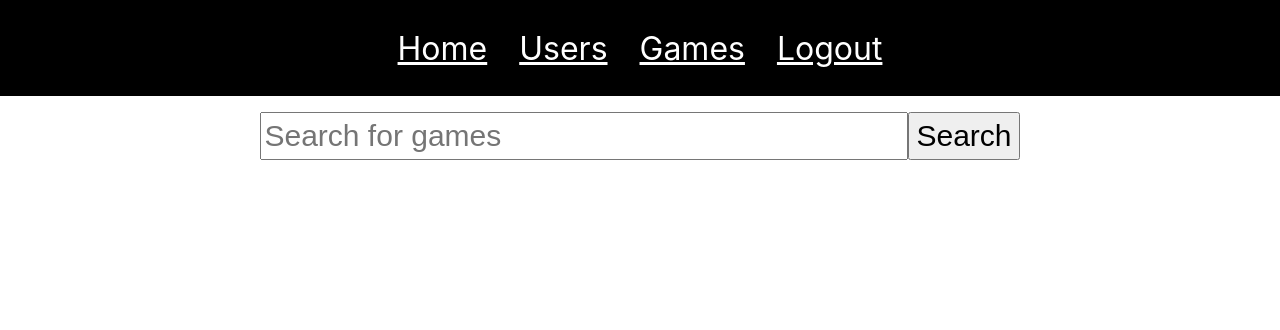
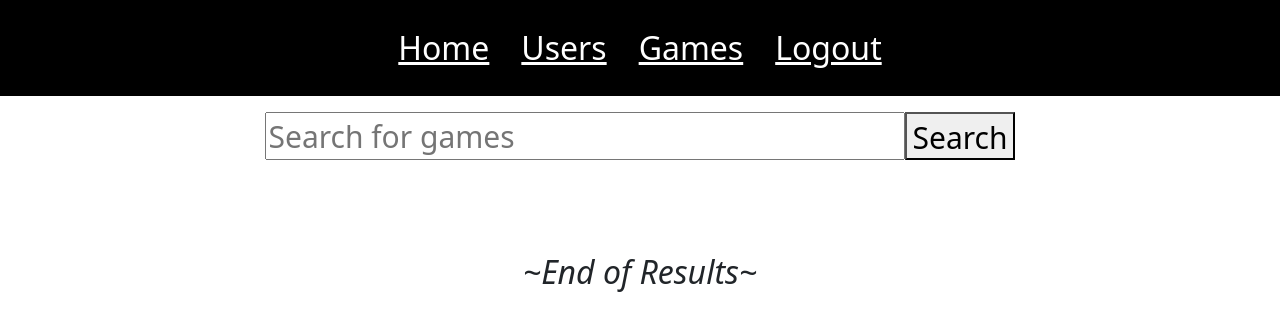
Before and after one commit to brian-walvoord/GGs, a React (Create React App) app in the folder frontend/: page /games in a window 1280 px wide. Shown: the top 330 px of the page. Built offline with nearby package versions, Linux system fonts and the light colour scheme.

Commit message:
feat: added popups and covers to games

```diff
--- a/frontend/package.json
+++ b/frontend/package.json
@@ -6,7 +6,9 @@
     "@testing-library/jest-dom": "^5.16.5",
     "@testing-library/react": "^13.4.0",
     "@testing-library/user-event": "^13.5.0",
+    "bootstrap": "^5.2.2",
     "react": "^18.2.0",
+    "react-bootstrap": "^2.6.0",
     "react-dom": "^18.2.0",
     "react-router-dom": "5.0",
     "react-scripts": "5.0.1",
--- a/frontend/src/components/App.jsx
+++ b/frontend/src/components/App.jsx
@@ -1,5 +1,5 @@
 import '../sass/App.scss';
-import React, { useState } from "react";
+import React, { useEffect, useState } from "react";
 import { BrowserRouter as Router, Route, Switch } from "react-router-dom";
 import UserSelect from "./UserSelect";
 import Games from "./Games";
@@ -13,13 +13,17 @@ function App() {
   const [games, setGames] = useState(null);
   const [users, setUsers] = useState(null);
   const [usersFName, setUsersFName] = useState([]);
-
+  const [gamePopup, setGamePopup] = useState(false);
+  const [selection, setSelection] = useState(null);
 
   return (
     <Router>
       <Switch>
         <Route exact path="/">
-          <UserSelect usersFName={usersFName} setUsersFName={setUsersFName} />
+          <UserSelect
+            usersFName={usersFName}
+            setUsersFName={setUsersFName}
+          />
         </Route>
         <Route path="/home">
           <Navbar />
@@ -27,11 +31,21 @@ function App() {
         </Route>
         <Route path="/games">
           <Navbar />
-          <Games games={games} setGames={setGames}/>
+          <Games
+            games={games}
+            setGames={setGames}
+            gamePopup={gamePopup}
+            setGamePopup={setGamePopup}
+            selection={selection}
+            setSelection={setSelection}
+          />
         </Route>
         <Route path="/users">
           <Navbar />
-          <Users users={users} setUsers={setUsers}/>
+          <Users
+            users={users}
+            setUsers={setUsers}
+          />
         </Route>
       </Switch>
     </Router>
--- /dev/null
+++ b/frontend/src/components/GamePopup.jsx
@@ -0,0 +1,45 @@
+import Modal from "react-bootstrap/Modal";
+import Card from 'react-bootstrap/Card';
+import CloseButton from 'react-bootstrap/CloseButton';
+import { useEffect, useState } from "react";
+import "bootstrap/dist/css/bootstrap.min.css";
+import "../sass/layout/Popup.scss";
+
+const GamePopup = (props) => {
+  const { setGamePopup, selection } = props;
+
+  const [cover, setCover] = useState(null)
+
+  const closePopup = () => {
+    setGamePopup(false)
+  }
+
+  useEffect(() => {
+    fetch(`/games/getCover/?id=${selection.cover}`)
+      .then(res => res.json())
+      .then(res => {
+        let coverArr = res[0].url.split("thumb");
+        coverArr.splice(1, 0, "cover_big");
+        return coverArr.join("");
+      })
+      .then(res => setCover(res))
+  }, [])
+
+  return (
+    <Modal size="lg" show={true} onHide={closePopup}>
+      <Card className="popup-container">
+      <CloseButton className="closeBtn" onClick={closePopup}/>
+      <Card.Img className="game-cover" alt="game cover" src={cover}></Card.Img>
+        <Card.Body>
+          <div className="title">
+            <h1>{selection.name}</h1>
+            <h3>rating will go here</h3>
+          </div>
+          <h2>{selection.summary}</h2>
+        </Card.Body>
+      </Card>
+    </Modal>
+  )
+}
+
+export default GamePopup;
--- a/frontend/src/components/Games.jsx
+++ b/frontend/src/components/Games.jsx
@@ -1,10 +1,20 @@
 import { useEffect, useState } from "react";
 import "../sass/pages/Games.scss";
+import GamePopup from "./GamePopup.jsx";
+
 
 const Games = (props) => {
-  const { games, setGames } = props;
+  const {
+    games,
+    setGames,
+    gamePopup,
+    setGamePopup,
+    selection,
+    setSelection
+  } = props;
 
   const [searchQuery, setSearchQuery] = useState("");
+  // const [gamePopup, setGamePopup] = useState(false);
 
   const fetchGames = () => {
     fetch(`/games/getGames/?search=${searchQuery}`)
@@ -24,7 +34,12 @@ const Games = (props) => {
         <input className="game-input-field" placeholder="Search for games" onKeyPress={keyHandler} onChange={e => setSearchQuery(e.target.value)}></input>
         <button className="game-btn" onClick={fetchGames}>Search</button>
       </div>
-      {games ? games.map(game => <h1 key={game.id}>{JSON.stringify(game)}</h1>) : null}
+      {games ? games.map(game => <h2 onClick={() => {
+          setGamePopup(true);
+          setSelection(game);
+        }} className="game-container" key={game.id}>{JSON.stringify(game.name)}</h2>) : null}
+      {gamePopup === true && <GamePopup selection={selection} setGamePopup={setGamePopup}/>}
+      <div className="footer">~End of Results~</div>
     </>
   )
 }
--- /dev/null
+++ b/frontend/src/sass/layout/Popup.scss
@@ -0,0 +1,24 @@
+.popup-container {
+  margin-right: auto;
+  margin-left: auto;
+  width: 100%;
+  height: auto;
+}
+
+.closeBtn {
+  margin-left: auto;
+  margin-right: 5px;
+  margin-top: 5px;
+}
+
+.game-cover {
+  margin-left: auto;
+  margin-right: auto;
+  margin-bottom: 1rem;
+  height: auto;
+  width: 20rem;
+}
+
+.title {
+  display: flex;
+}
--- a/frontend/src/sass/pages/Games.scss
+++ b/frontend/src/sass/pages/Games.scss
@@ -7,11 +7,39 @@
 .game-btn {
   height: auto;
   font-size: 30px;
+  cursor: pointer;
 }
 
 .search-bar {
   height: 3rem;
   margin-top: 1rem;
+  margin-bottom: 2rem;
   display: flex;
   justify-content: center;
 }
+
+.game-container {
+  display: flex;
+  justify-content: center;
+  align-items: center;
+  height: auto;
+  padding: 1rem;
+  background-color: rgb(239, 239, 239);
+  border: 1px solid black;
+  margin: 0 20%;
+  cursor: pointer;
+  &:hover {
+    background-color:rgb(69, 69, 69);
+    color: white;
+  }
+  overflow-wrap: break-word;
+}
+
+.footer {
+  height: 10rem;
+  display: flex;
+  justify-content: center;
+  align-items: center;
+  font-size:xx-large;
+  font-style:italic;
+}
```
Also changed, not shown: 1 other file (tests, documents, lock files or other folders).
